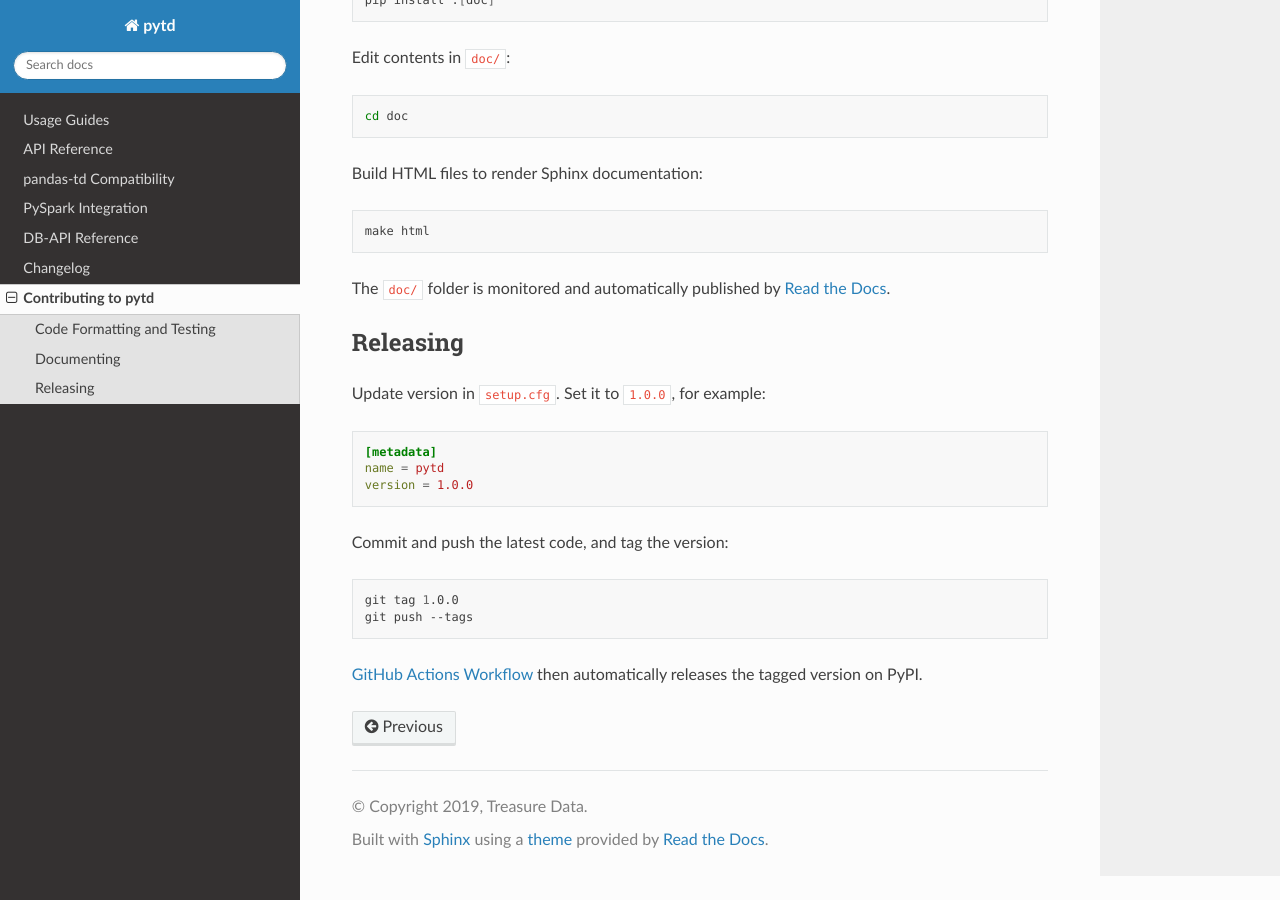
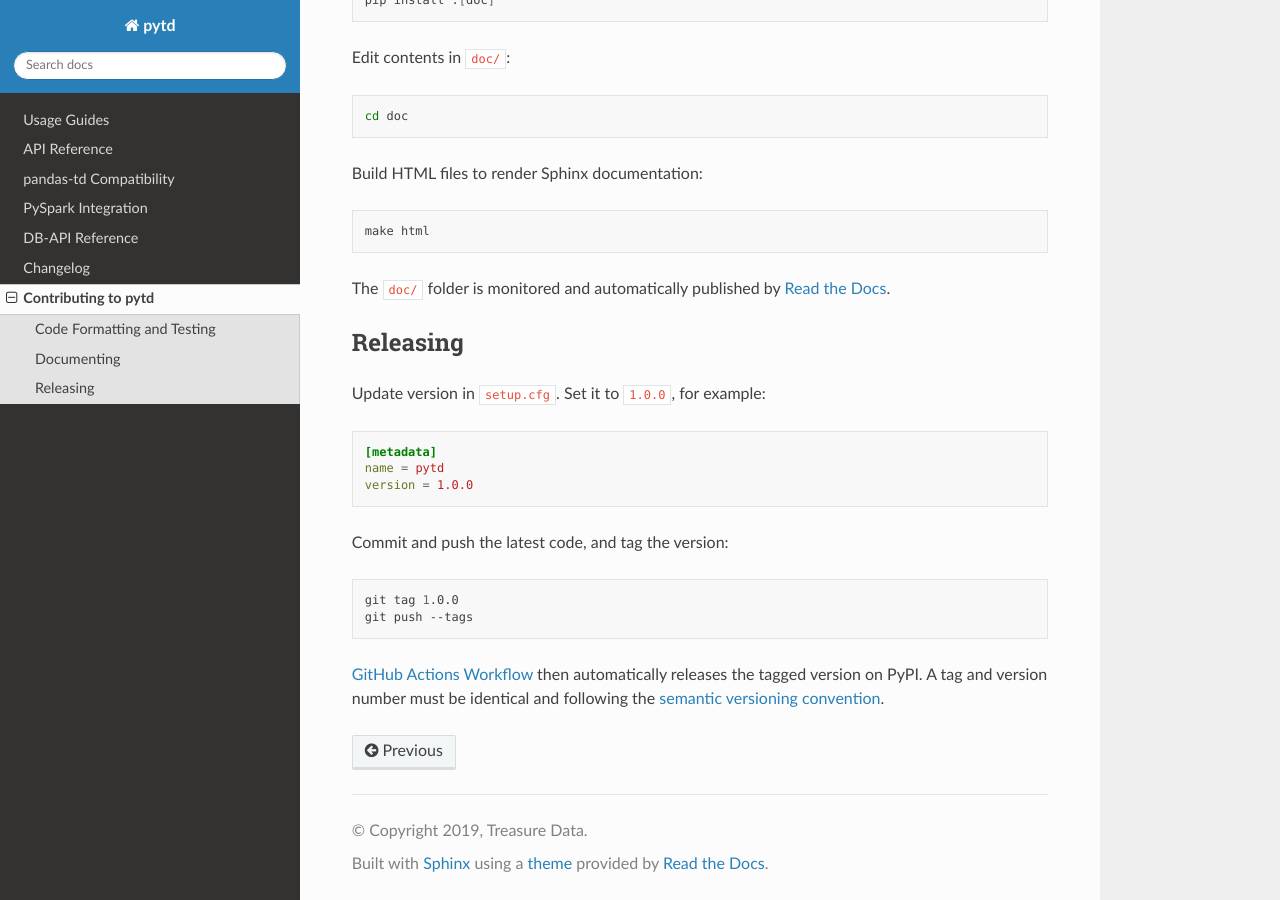
Before and after one commit to treasure-data/pytd, a Sphinx documentation site: the page built from doc/contributing.rst, in a window 1280 px wide and 900 px high, scrolled down 1060 px. Built offline with Sphinx 7.4.7 and the Read the Docs theme 2.0.0, drawn with Linux system fonts in a browser that asks for light colours.

Commit message:
Note on SemVer tag/version number convention
for triggering GitHub Actions Workflow

```diff
--- a/doc/contributing.rst
+++ b/doc/contributing.rst
@@ -87,4 +87,4 @@
    git tag 1.0.0
    git push --tags
 
-`GitHub Actions Workflow <https://github.com/treasure-data/pytd/blob/master/.github/workflows/pypi.yml>`__ then automatically releases the tagged version on PyPI.
+`GitHub Actions Workflow <https://github.com/treasure-data/pytd/blob/master/.github/workflows/pypi.yml>`__ then automatically releases the tagged version on PyPI. A tag and version number must be identical and following the `semantic versioning convention <https://semver.org/>`__.
```
